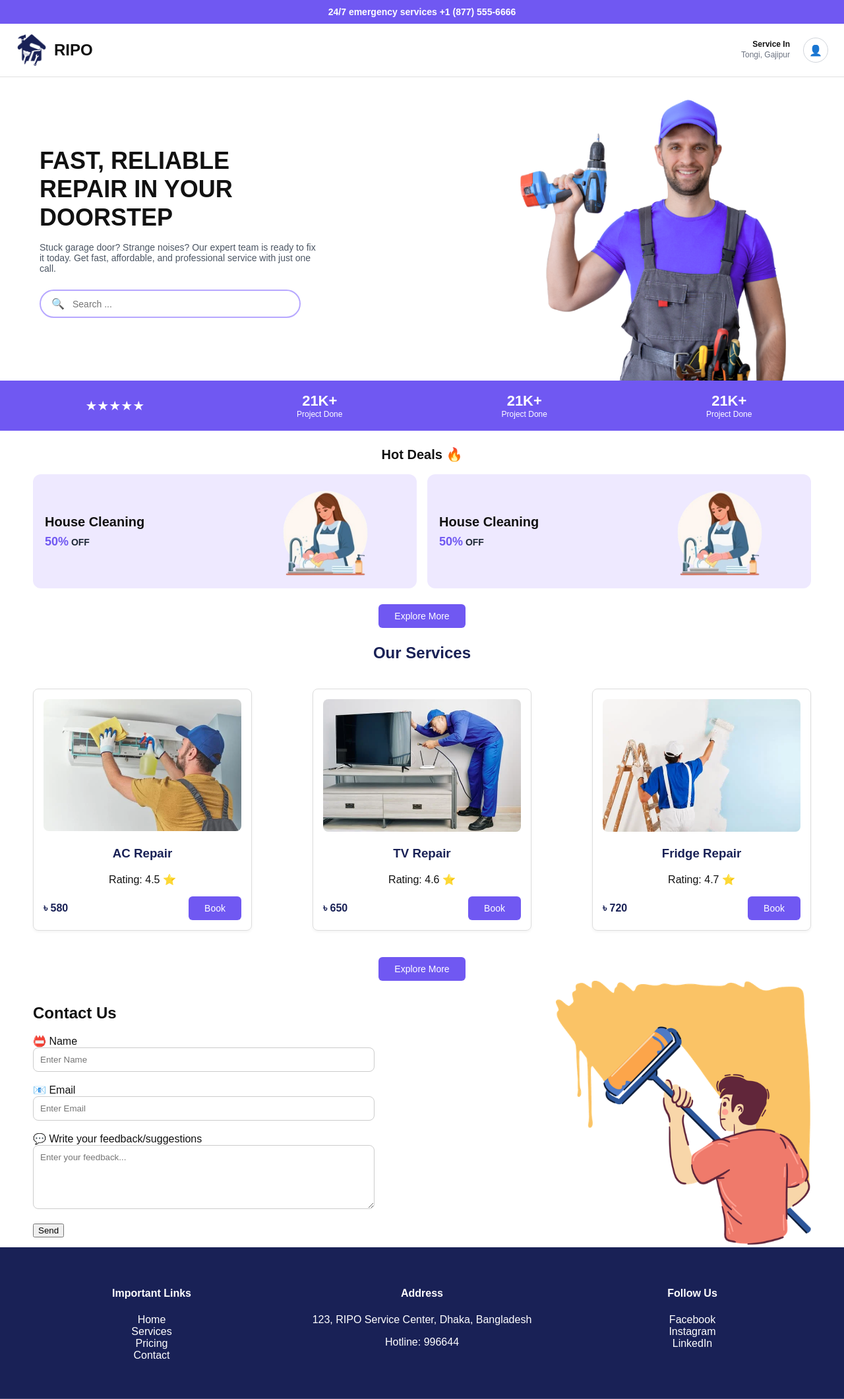
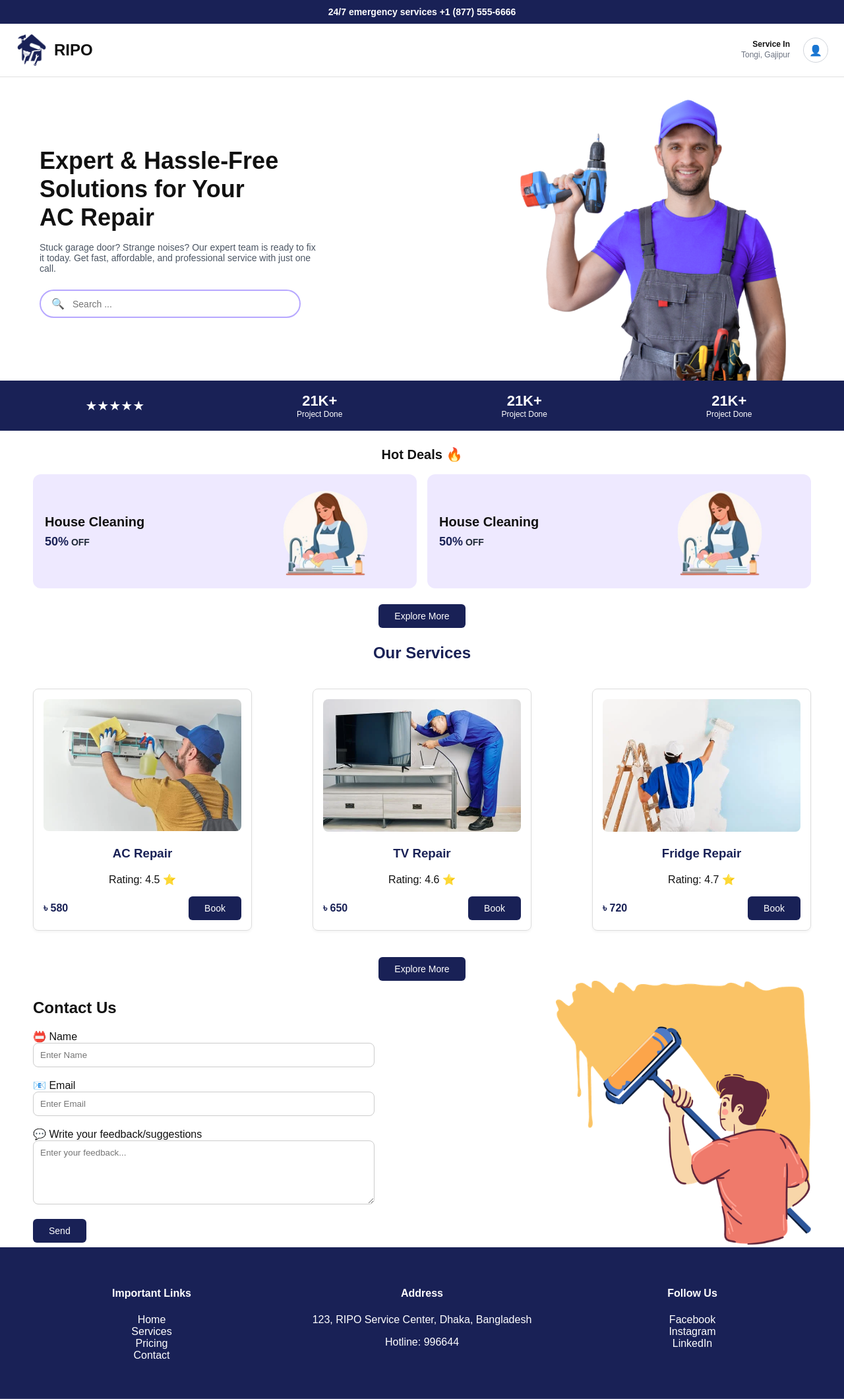
Before and after one commit to i-mTanvir/HRMS, a PHP site: page /customer_dashboard.html in a window 1280 px wide. Shown: the top 2121 px of the page at 66% size. Run offline with PHP 8.4, Linux system fonts and the light colour scheme.

Commit message:
Update hero section text and standardize button class on customer dashboard

```diff
--- a/customer_dashboard.css
+++ b/customer_dashboard.css
@@ -10,7 +10,7 @@ body {
 }
 
 #emergency-banner {
-    background: #7058F2;
+    background: #192156;
     color: #fff;
     text-align: center;
     padding: 10px 0;
@@ -116,7 +116,7 @@ body {
 }
 
 #search-icon {
-    color: #7058F2;
+    color: #192156;
     font-size: 16px;
 }
 
@@ -142,7 +142,7 @@ body {
     display: grid;
     grid-template-columns: repeat(4, 1fr);
     align-items: center;
-    background: #7058F2;
+    background: #192156;
     color: #fff;
     padding: 18px 24px;
     gap: 10px;
@@ -213,7 +213,7 @@ body {
 }
 
 .offer-percent {
-    color: #7058F2;
+    color: #192156;
     font-size: 18px;
 }
 
@@ -234,7 +234,7 @@ body {
 }
 
 .cta-button {
-    background: #7058F2;
+    background: #192156;
     color: #fff;
     border: none;
     border-radius: 6px;
@@ -359,28 +359,3 @@ body {
     padding: 15px 0;
     border-top: 1px solid rgba(255, 255, 255, 0.2);
 }
-
-
-
-
-
-@media (max-width: 768px) {
-    #hero {
-        flex-direction: column;
-    }
-
-    #stats-banner {
-        grid-template-columns: repeat(2, 1fr);
-    }
-
-    #offer-card-one,
-    #offer-card-two {
-        grid-template-columns: 1fr;
-        text-align: center;
-    }
-
-    #nav {
-        flex-direction: column;
-        gap: 12px;
-    }
-}
--- a/customer_dashboard.html
+++ b/customer_dashboard.html
@@ -30,7 +30,7 @@
 
         <div id="hero">
             <div id="hero-left">
-                <div id="hero-title">FAST, RELIABLE<br>REPAIR IN YOUR<br>DOORSTEP</div>
+                <div id="hero-title">Expert & Hassle-Free<br>Solutions for Your<br>AC Repair</div>
                 <div id="hero-subtitle">Stuck garage door? Strange noises? Our expert team is ready to fix it today. Get
                     fast, affordable, and professional service with just one call.</div>
                 <div id="hero-search">
@@ -145,7 +145,7 @@
                 <label for="feedback">💬 Write your feedback/suggestions</label><br>
                 <textarea id="feedback" name="feedback" rows="5" placeholder="Enter your feedback..."></textarea><br><br>
 
-                <button type="submit" class="btn-primary">Send</button>
+                <button type="submit" class="cta-button">Send</button>
             </form>
         </div>
 
```
